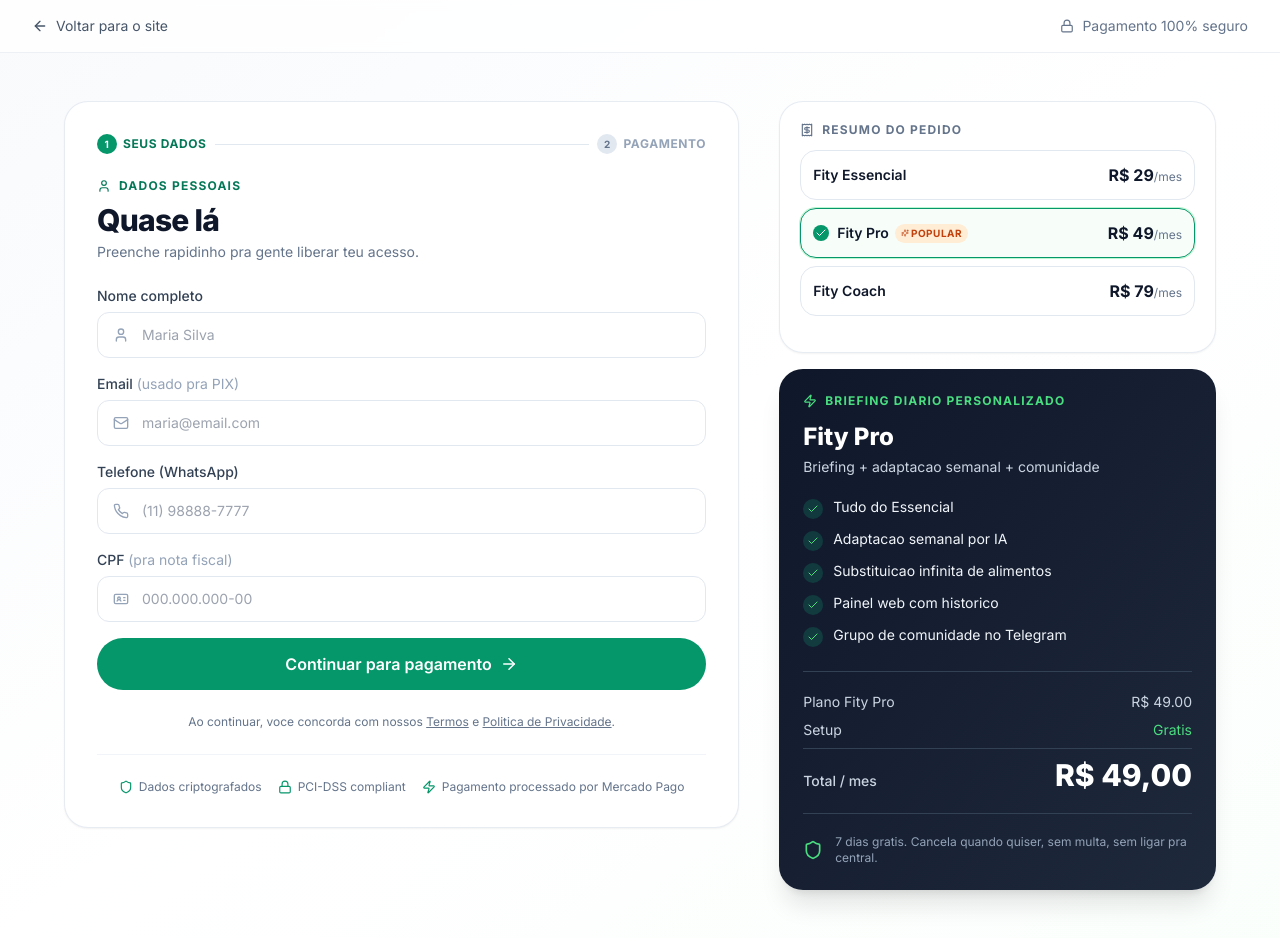
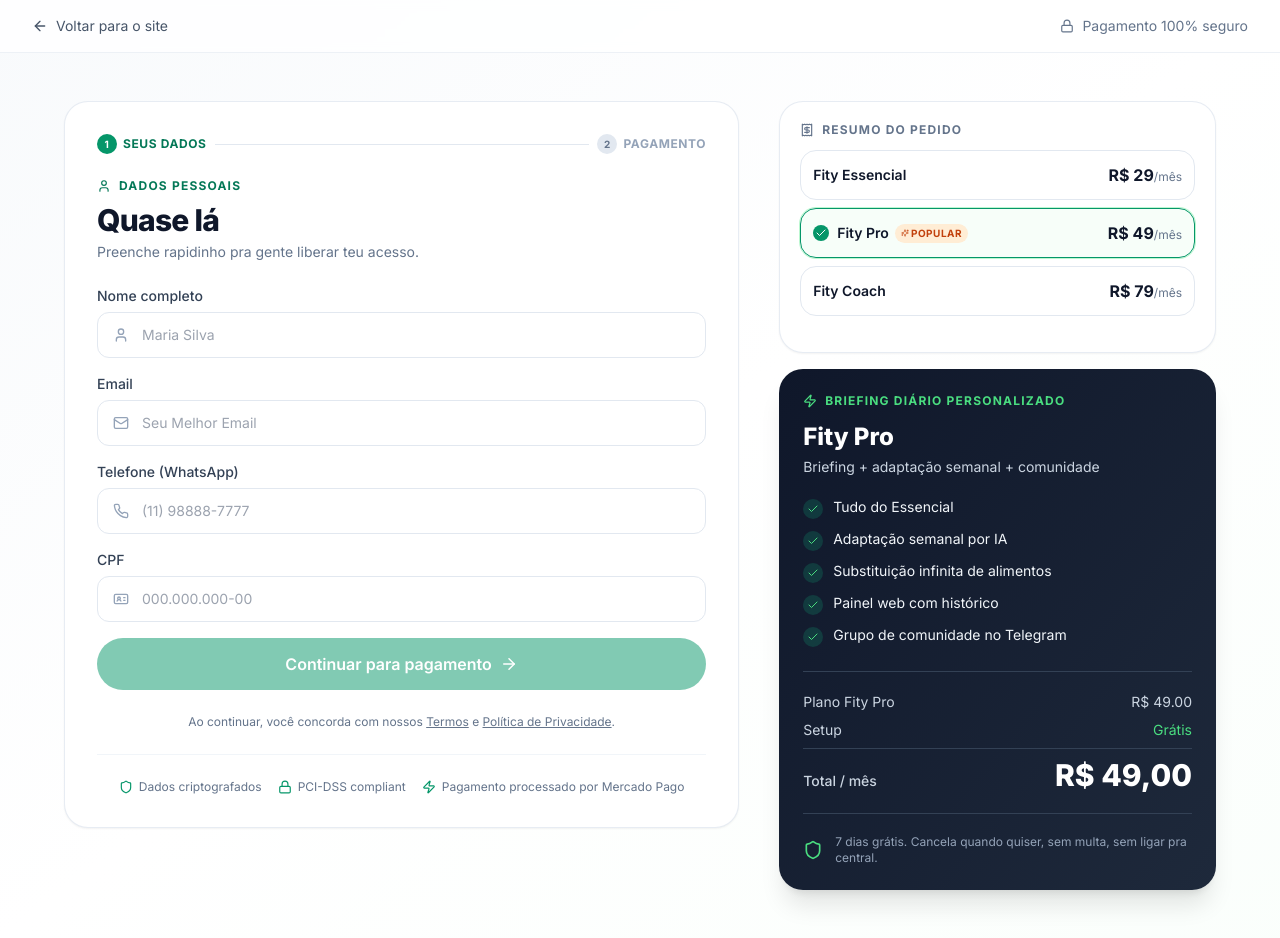
Before and after one commit to Meckwes/fity, a Next.js app: page /checkout in a window 1280 px wide. Built offline with nearby package versions, Linux system fonts and the light colour scheme.

Commit message:
fix: acentuação PT-BR no checkout + máscaras telefone/CPF + validação em tempo real

```diff
--- a/app/checkout/page.tsx
+++ b/app/checkout/page.tsx
@@ -44,10 +44,10 @@
   essencial: {
     id: "essencial",
     name: "Fity Essencial",
-    description: "Briefing diario no Zap + plano personalizado",
+    description: "Briefing diário no Zap + plano personalizado",
     price: 29.0,
     features: [
-      "Briefing diario no WhatsApp (7h)",
+      "Briefing diário no WhatsApp (7h)",
       "Plano alimentar personalizado",
       "Treino adaptado ao equipamento",
       "Lista de compras semanal",
@@ -56,13 +56,13 @@
   pro: {
     id: "pro",
     name: "Fity Pro",
-    description: "Briefing + adaptacao semanal + comunidade",
+    description: "Briefing + adaptação semanal + comunidade",
     price: 49.0,
     features: [
       "Tudo do Essencial",
-      "Adaptacao semanal por IA",
-      "Substituicao infinita de alimentos",
-      "Painel web com historico",
+      "Adaptação semanal por IA",
+      "Substituição infinita de alimentos",
+      "Painel web com histórico",
       "Grupo de comunidade no Telegram",
     ],
     popular: true,
@@ -74,7 +74,7 @@
     price: 79.0,
     features: [
       "Tudo do Pro",
-      "Personal humano 1x/semana (15min)",
+      "Personal humano 1x/semana (20min)",
       "Ajuste de macros por objetivo",
       "Suporte prioridade",
     ],
@@ -84,11 +84,45 @@
 type PlanId = keyof typeof PLANS;
 type Step = "form" | "payment";
 
-// Validadores simples
+// Validadores e máscaras
 const isValidEmail = (s: string) => /^[^\s@]+@[^\s@]+\.[^\s@]+$/.test(s);
 const onlyDigits = (s: string) => s.replace(/\D/g, "");
-const isValidPhone = (s: string) => onlyDigits(s).length >= 10 && onlyDigits(s).length <= 13;
-const isValidCPF = (s: string) => onlyDigits(s).length === 11;
+
+// Telefone: 10 dígitos (fixo) ou 11 dígitos (celular com 9)
+const isValidPhone = (s: string) => {
+  const d = onlyDigits(s);
+  return d.length === 10 || d.length === 11;
+};
+
+// CPF: 11 dígitos, rejeita todos dígitos iguais (000.000.000-00 etc)
+const isValidCPF = (s: string) => {
+  const d = onlyDigits(s);
+  if (d.length !== 11) return false;
+  if (/^(\d)\1{10}$/.test(d)) return false;
+  return true;
+};
+
+// Máscara de telefone: (XX) XXXXX-XXXX ou (XX) XXXX-XXXX, limitado a 11 números
+const formatPhone = (value: string) => {
+  const digits = onlyDigits(value).slice(0, 11);
+  if (digits.length === 0) return "";
+  if (digits.length <= 2) return `(${digits}`;
+  if (digits.length <= 6) return `(${digits.slice(0, 2)}) ${digits.slice(2)}`;
+  if (digits.length <= 10)
+    return `(${digits.slice(0, 2)}) ${digits.slice(2, 6)}-${digits.slice(6)}`;
+  return `(${digits.slice(0, 2)}) ${digits.slice(2, 7)}-${digits.slice(7)}`;
+};
+
+// Máscara de CPF: XXX.XXX.XXX-XX, limitado a 11 números
+const formatCPF = (value: string) => {
+  const digits = onlyDigits(value).slice(0, 11);
+  if (digits.length === 0) return "";
+  if (digits.length <= 3) return digits;
+  if (digits.length <= 6) return `${digits.slice(0, 3)}.${digits.slice(3)}`;
+  if (digits.length <= 9)
+    return `${digits.slice(0, 3)}.${digits.slice(3, 6)}.${digits.slice(6)}`;
+  return `${digits.slice(0, 3)}.${digits.slice(3, 6)}.${digits.slice(6, 9)}-${digits.slice(9)}`;
+};
 
 // Planos validos (evita injection)
 const VALID_PLANS: PlanId[] = ["essencial", "pro", "coach"];
@@ -130,25 +164,32 @@
     setStep("payment");
   }
 
+  // Valido/invalido em tempo real (pra travar o botao)
+  const isNameValid = name.trim().length >= 3;
+  const isEmailValid = isValidEmail(email);
+  const isPhoneValid = isValidPhone(phone);
+  const isCpfValid = isValidCPF(cpf);
+  const isFormValid = isNameValid && isEmailValid && isPhoneValid && isCpfValid;
+
   // Handler do botao "Continuar"
   function handleContinuar(e: React.FormEvent) {
     e.preventDefault();
 
     // Validacao
-    if (name.trim().length < 3) {
-      setError("Nome completo e obrigatorio");
+    if (!isNameValid) {
+      setError("Nome completo é obrigatório");
       return;
     }
-    if (!isValidEmail(email)) {
-      setError("Email invalido");
+    if (!isEmailValid) {
+      setError("Email inválido");
       return;
     }
-    if (!isValidPhone(phone)) {
-      setError("Telefone invalido (precisa ter DDD + numero)");
+    if (!isPhoneValid) {
+      setError("Telefone inválido (precisa ter DDD + número)");
       return;
     }
-    if (!isValidCPF(cpf)) {
-      setError("CPF invalido (precisa ter 11 digitos)");
+    if (!isCpfValid) {
+      setError("CPF inválido (precisa ter 11 dígitos)");
       return;
     }
 
@@ -270,10 +311,7 @@
                     {/* Email */}
                     <div>
                       <label className="block text-sm font-medium text-slate-700 mb-1.5">
-                        Email{" "}
-                        <span className="text-slate-400 font-normal">
-                          (usado pra PIX)
-                        </span>
+                        Email
                       </label>
                       <div className="relative">
                         <Mail
@@ -285,7 +323,7 @@
                           type="email"
                           value={email}
                           onChange={(e) => setEmail(e.target.value)}
-                          placeholder="maria@email.com"
+                          placeholder="Seu Melhor Email"
                           className="w-full border border-slate-200 rounded-xl pl-11 pr-4 py-3 text-sm focus:outline-none focus:border-green-600 focus:ring-2 focus:ring-green-100 transition"
                         />
                       </div>
@@ -305,8 +343,9 @@
                           required
                           type="tel"
                           value={phone}
-                          onChange={(e) => setPhone(e.target.value)}
+                          onChange={(e) => setPhone(formatPhone(e.target.value))}
                           placeholder="(11) 98888-7777"
+                          maxLength={15}
                           className="w-full border border-slate-200 rounded-xl pl-11 pr-4 py-3 text-sm focus:outline-none focus:border-green-600 focus:ring-2 focus:ring-green-100 transition"
                         />
                       </div>
@@ -315,10 +354,7 @@
                     {/* CPF */}
                     <div>
                       <label className="block text-sm font-medium text-slate-700 mb-1.5">
-                        CPF{" "}
-                        <span className="text-slate-400 font-normal">
-                          (pra nota fiscal)
-                        </span>
+                        CPF
                       </label>
                       <div className="relative">
                         <IdCard
@@ -330,7 +366,7 @@
                           type="text"
                           inputMode="numeric"
                           value={cpf}
-                          onChange={(e) => setCpf(e.target.value)}
+                          onChange={(e) => setCpf(formatCPF(e.target.value))}
                           placeholder="000.000.000-00"
                           maxLength={14}
                           className="w-full border border-slate-200 rounded-xl pl-11 pr-4 py-3 text-sm focus:outline-none focus:border-green-600 focus:ring-2 focus:ring-green-100 transition"
@@ -346,7 +382,7 @@
 
                     <button
                       type="submit"
-                      disabled={loading}
+                      disabled={loading || !isFormValid}
                       className="btn-primary w-full mt-2 disabled:opacity-50 disabled:cursor-not-allowed"
                     >
                       {loading ? (
@@ -360,13 +396,13 @@
                     </button>
 
                     <p className="text-xs text-slate-500 text-center pt-2">
-                      Ao continuar, voce concorda com nossos{" "}
+                      Ao continuar, você concorda com nossos{" "}
                       <a href="#" className="underline">
                         Termos
                       </a>{" "}
                       e{" "}
                       <a href="#" className="underline">
-                        Politica de Privacidade
+                        Política de Privacidade
                       </a>
                       .
                     </p>
@@ -388,11 +424,11 @@
                       <CreditCard size={14} /> Pagamento
                     </div>
                     <h1 className="text-2xl sm:text-3xl font-extrabold text-slate-900 tracking-tight">
-                      Como voce quer pagar?
+                      Como você quer pagar?
                     </h1>
                     <p className="text-slate-500 mt-1 text-sm">
-                      Escolha entre cartao ou PIX. O pagamento e processado na
-                      hora, sem sair dessa pagina.
+                      Escolha entre cartão ou PIX. O pagamento é processado na
+                      hora, sem sair dessa página.
                     </p>
                     <div className="mt-3 inline-flex items-center gap-2 text-xs text-slate-600 bg-slate-50 rounded-full px-3 py-1.5">
                       <User size={12} />
@@ -400,8 +436,8 @@
                     </div>
                   </div>
 
-                  {/* PaymentForm custom (cartao + PIX direto, sem modal, sem redirect)
-                      trialDays: por padrao e 7 (todos os planos incluem 7 dias gratis).
+                  {/* PaymentForm custom (cartão + PIX direto, sem modal, sem redirect)
+                      trialDays: por padrão é 7 (todos os planos incluem 7 dias grátis).
                       Pra "pular o trial e pagar agora" passa ?paynow=1 na URL. */}
                   <PaymentForm
                     amount={plan.price}
@@ -417,13 +453,13 @@
                   />
 
                   <p className="text-[11px] text-slate-400 text-center mt-5">
-                    Ao pagar, voce concorda com nossos{" "}
+                    Ao pagar, você concorda com nossos{" "}
                     <a href="#" className="underline hover:text-slate-600">
                       Termos
                     </a>{" "}
                     e{" "}
                     <a href="#" className="underline hover:text-slate-600">
-                      Politica de Privacidade
+                      Política de Privacidade
                     </a>
                     .
                   </p>
@@ -494,7 +530,7 @@
                           <div className="font-bold text-slate-900">
                             R$ {p.price.toFixed(0)}
                             <span className="text-xs text-slate-500 font-normal">
-                              /mes
+                              /mês
                             </span>
                           </div>
                         </div>
@@ -507,7 +543,7 @@
               {/* Card principal de resumo */}
               <div className="bg-gradient-to-br from-slate-900 to-slate-800 rounded-3xl p-6 text-white shadow-xl">
                 <div className="flex items-center gap-2 text-xs font-bold tracking-widest text-green-400 uppercase mb-3">
-                  <Zap size={14} /> Briefing diario personalizado
+                  <Zap size={14} /> Briefing diário personalizado
                 </div>
 
                 <h2 className="text-2xl font-extrabold mb-1">{plan.name}</h2>
@@ -538,12 +574,12 @@
                   </div>
                   <div className="flex justify-between text-slate-300">
                     <span>Setup</span>
-                    <span className="text-green-400">Gratis</span>
+                    <span className="text-green-400">Grátis</span>
                   </div>
                   <div className="border-t border-slate-700 my-3" />
                   <div className="flex justify-between items-baseline">
                     <span className="text-slate-300 font-medium">
-                      Total / mes
+                      Total / mês
                     </span>
                     <span className="text-3xl font-extrabold text-white">
                       R$ {plan.price.toFixed(2).replace(".", ",")}
@@ -555,7 +591,7 @@
                 <div className="mt-5 pt-5 border-t border-slate-700 flex items-center gap-3 text-xs text-slate-400">
                   <Shield size={20} className="text-green-400 shrink-0" />
                   <span>
-                    7 dias gratis. Cancela quando quiser, sem multa, sem ligar
+                    7 dias grátis. Cancela quando quiser, sem multa, sem ligar
                     pra central.
                   </span>
                 </div>
```
